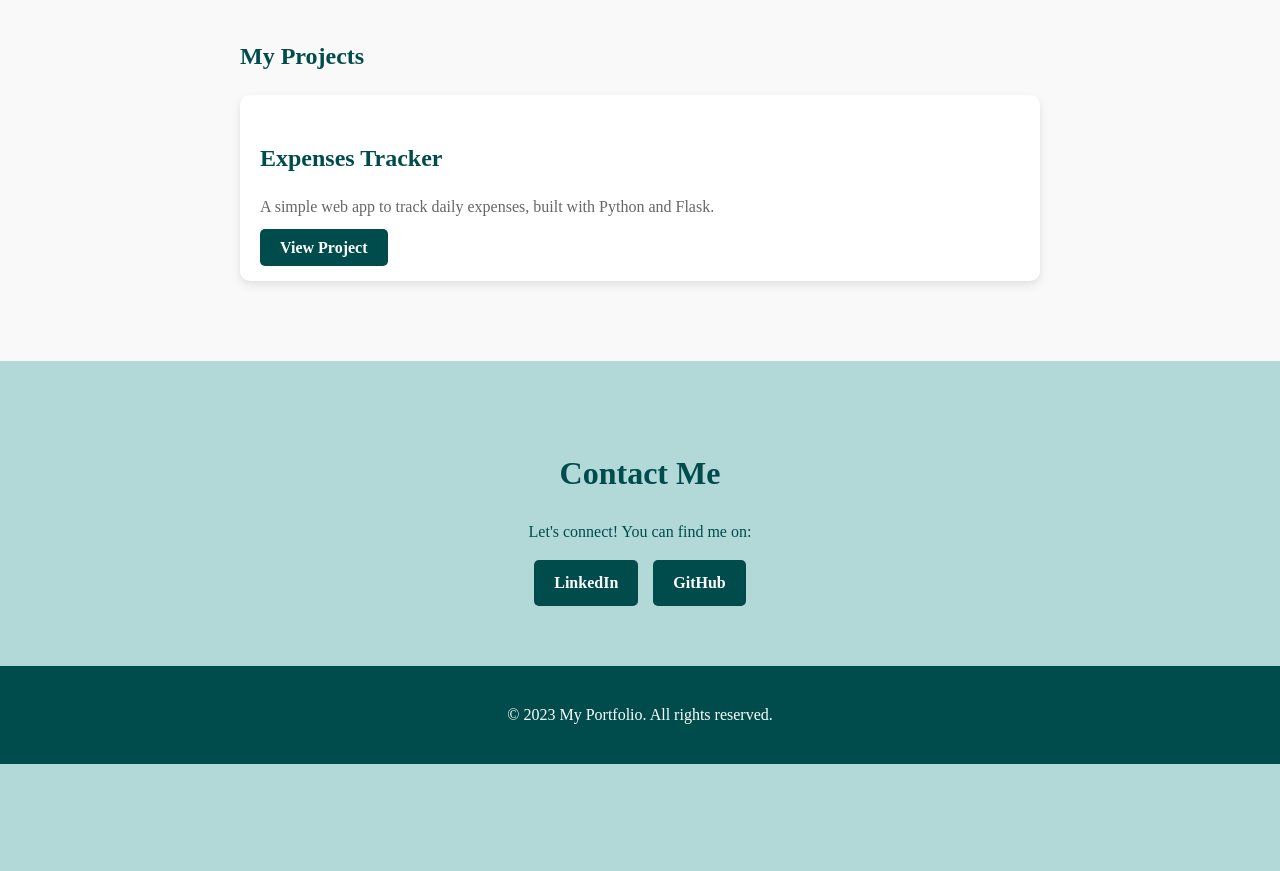
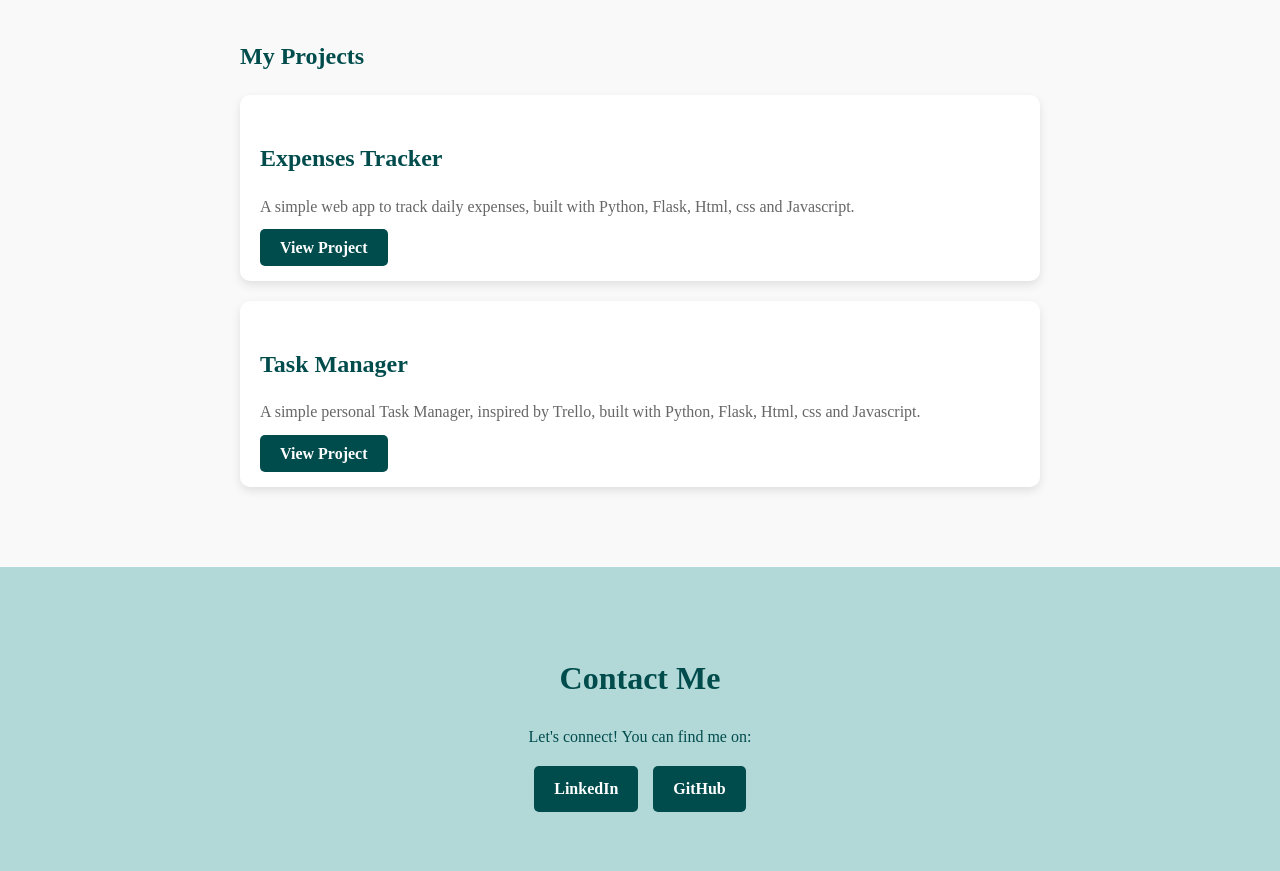
Before and after one commit to gssv99/Portfolio, a Flask app: page / in a window 1280 px wide. Shown: the part 501-1372 px from the top of the page. Before the commit the page ends 1265 px from the top, so only its background shows below. Run offline with Flask 3, Linux system fonts and the light colour scheme.

Commit message:
Added TM project

```diff
--- a/templates/index.html
+++ b/templates/index.html
@@ -28,10 +28,14 @@
         <h2>My Projects</h2>
         <div class="project-card">
             <h3>Expenses Tracker</h3>
-            <p>A simple web app to track daily expenses, built with Python and Flask.</p>
-            <a href="#" class="btn">View Project</a>
+            <p>A simple web app to track daily expenses, built with Python, Flask, Html, css and Javascript.</p>
+            <a href="https://guilhermeserra.pythonanywhere.com/" class="btn">View Project</a>
         </div>
-        <!-- Add more project cards here -->
+        <div class="project-card">
+            <h3>Task Manager</h3>
+            <p>A simple personal Task Manager, inspired by Trello, built with Python, Flask, Html, css and Javascript.</p>
+            <a href=" " class="btn">View Project</a>
+        </div>
     </section>
 
     <!-- Contact Section -->
```
